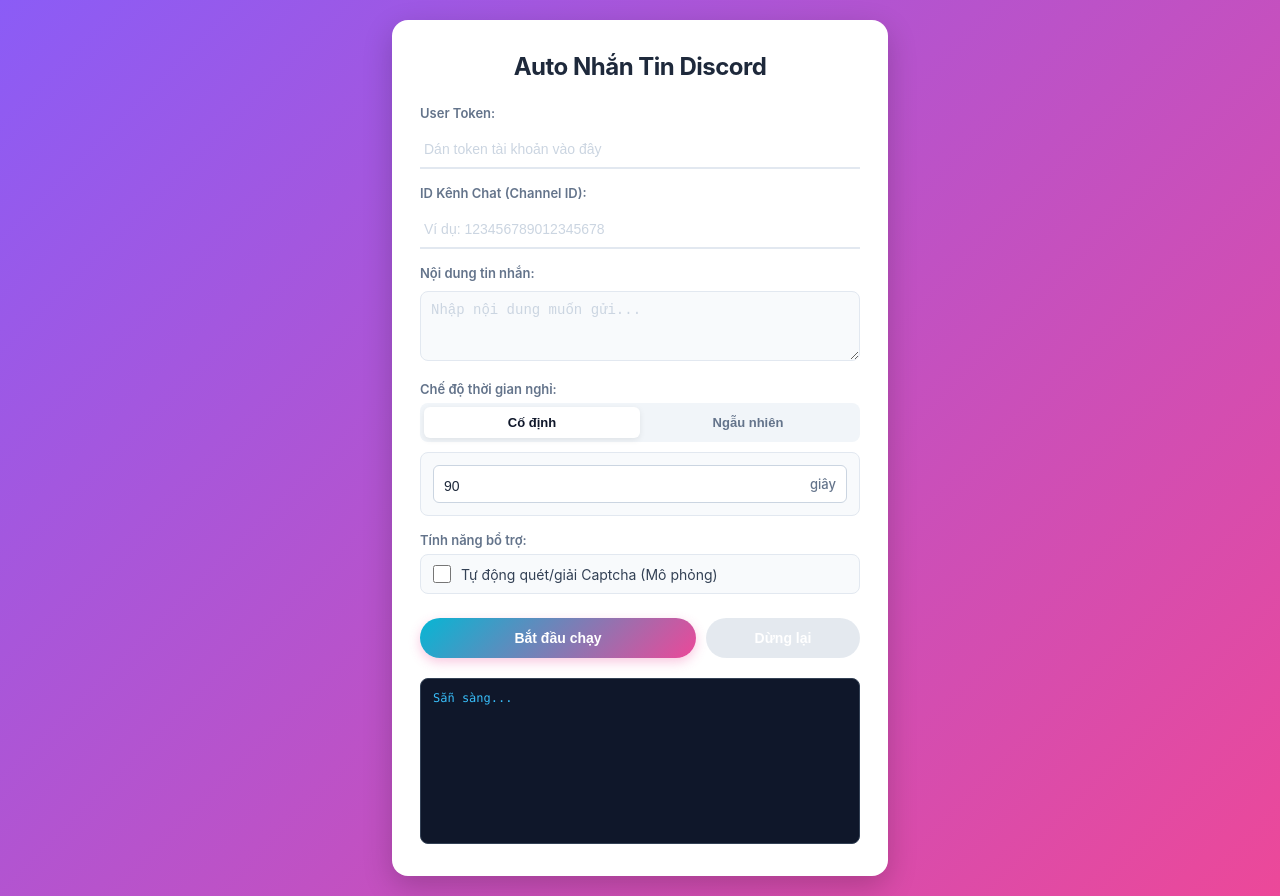
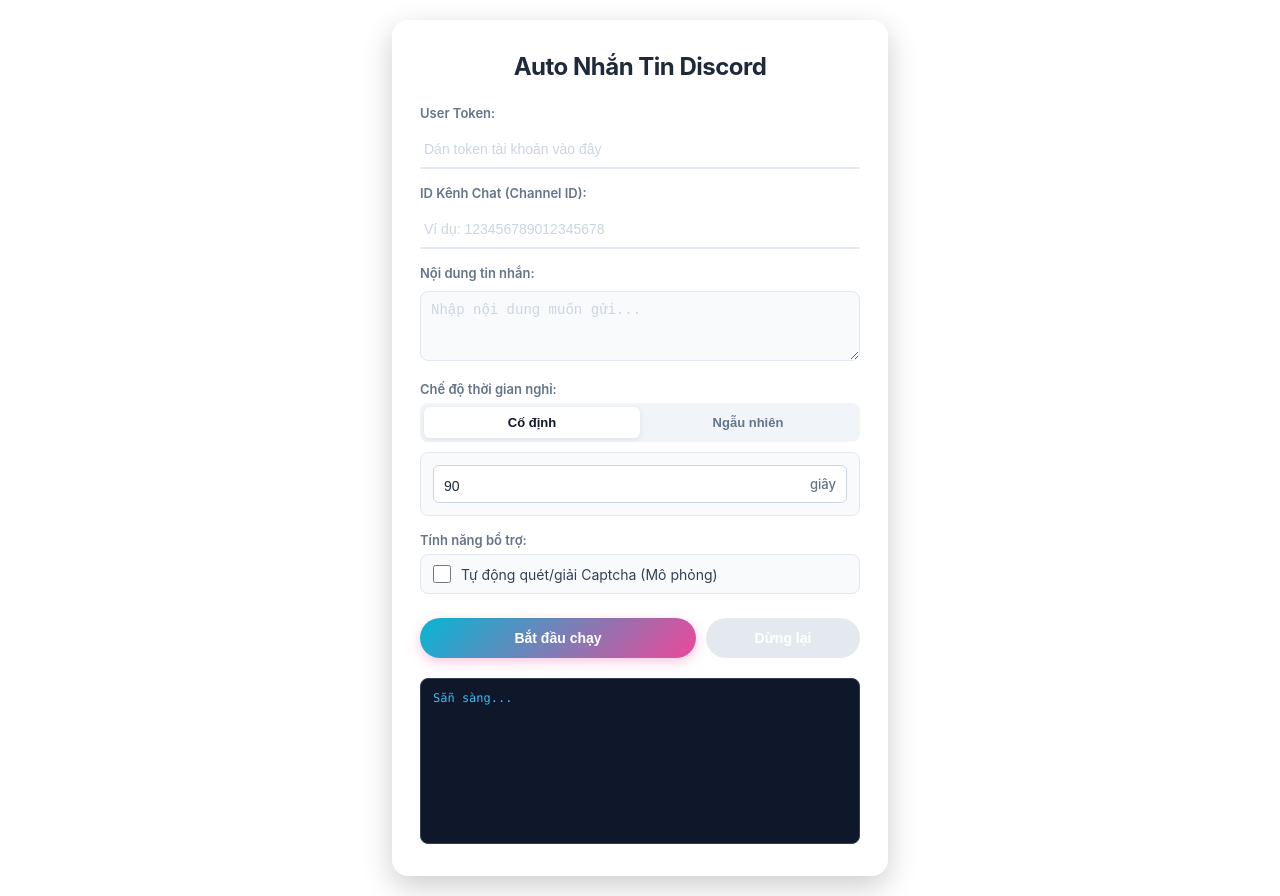
Before and after one commit to Thanhan3k/self-bot-autoq, a website: page index.html in a window 1280 px wide. Drawn offline with Linux system fonts and the light colour scheme.

Commit message:
Update style.css

```diff
--- a/style.css
+++ b/style.css
@@ -1,7 +1,7 @@
 body {
     font-family: -apple-system, BlinkMacSystemFont, "Segoe UI", Roboto, Helvetica, Arial, sans-serif;
-    /* Nền gradient chuyển màu tím hồng rực rỡ như ảnh mẫu */
-    background: linear-gradient(135deg, #8b5cf6 0%, #ec4899 100%);
+    /* Nền ngoài chuyển thành màu trắng tinh khiết */
+    background-color: #ffffff;
     color: #334155;
     display: flex;
     justify-content: center;
```
